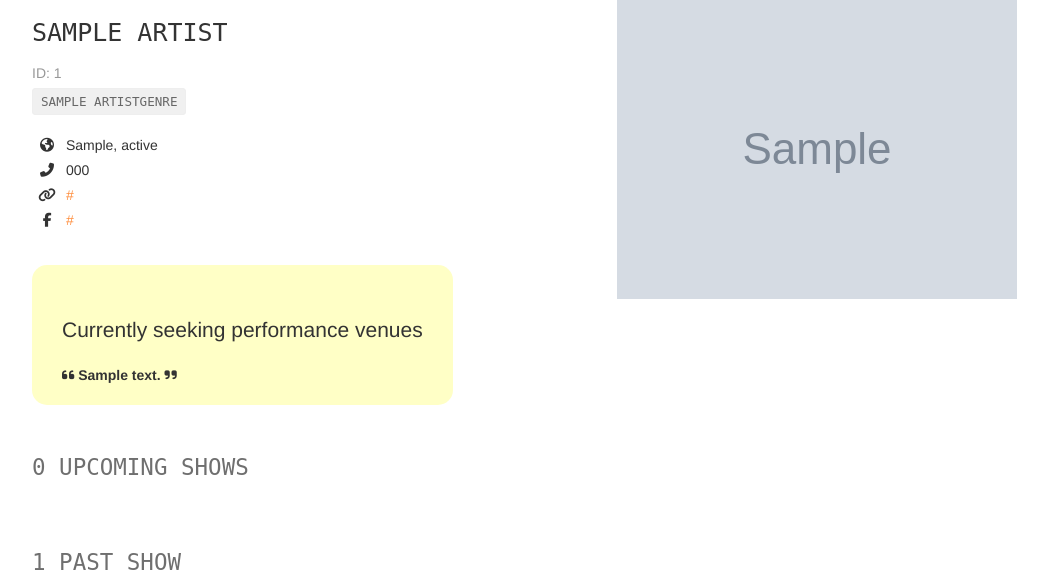
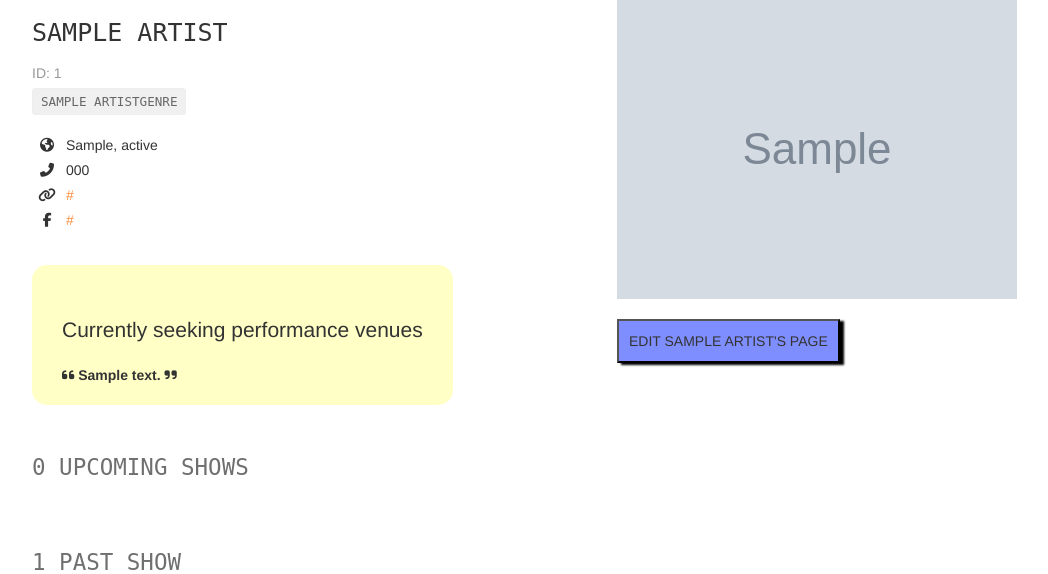
Before and after one commit to wbchristerson/fyyur, a Flask app: page /artists/1 in a window 1280 px wide. Shown: the part 81-655 px from the top of the page, without its empty margins (38-1086 px from the left). Run offline with Flask 2, Linux system fonts and the light colour scheme; tables that the repository leaves empty hold one stand-in row (values such as "Sample post"); grey boxes marked "Sample" are stand-in pictures; some libraries are stand-ins or nearby versions.

Commit message:
feat: Implement artist updates

```diff
--- a/app.py
+++ b/app.py
@@ -445,10 +445,35 @@ def edit_artist(artist_id):
 
 @app.route('/artists/<int:artist_id>/edit', methods=['POST'])
 def edit_artist_submission(artist_id):
-  # TODO: take values from the form submitted, and update existing
-  # artist record with ID <artist_id> using the new attributes
+  artist = Artist.query.get(artist_id)
 
+  if request.form.get("name", None):
+    artist.name = request.form.get("name")
+
+  if request.form.get("city", None):
+    artist.city = request.form.get("city")
+
+  if request.form.get("state", None):
+    artist.state = request.form.get("state")
+
+  if request.form.get("phone", None):
+    artist.phone = request.form.get("phone")
+
+  if request.form.get("facebook_link", None):
+    artist.facebook_link = request.form.get("facebook_link")
+
+  updated_genres = request.form.getlist('genres')
+  if updated_genres is not None and len(updated_genres) > 0:
+    matching_genre_pairs = ArtistGenre.query.filter(artist_id==artist_id).all()
+    for genre_pair in matching_genre_pairs:
+      db.session.delete(genre_pair)
+
+    for genre in updated_genres:
+      db.session.add(ArtistGenre(artist_id=artist_id, name=genre))
+
+  db.session.commit()
   return redirect(url_for('show_artist', artist_id=artist_id))
+
 
 @app.route('/venues/<int:venue_id>/edit', methods=['GET'])
 def edit_venue(venue_id):
@@ -491,11 +516,11 @@ def create_artist_submission():
 
   try:
     artist = Artist(
-      name=request.form.get('name'),
-      city = request.form.get('city'),
-      state = request.form.get('state'),
-      phone = request.form.get('phone'),
-      facebook_link = request.form.get('facebook_link')
+      name=request.form.get('name',''),
+      city = request.form.get('city',''),
+      state = request.form.get('state',''),
+      phone = request.form.get('phone',''),
+      facebook_link = request.form.get('facebook_link','')
     )
 
     genre_list = request.form.getlist('genres')
--- a/static/css/main.quickfix.css
+++ b/static/css/main.quickfix.css
@@ -4,5 +4,5 @@
  * Quickfix stylesheet file.
  *
  * Contains immediate fixes that should be revised later and added in the
- * main1.css.
+ * main4.css.
  */
--- a/static/css/main1.css
+++ b/static/css/main4.css
@@ -220,3 +220,15 @@ h2.monospace {
   box-shadow: 6px 3px 3px black;
   background: #ff000e;
 }
+#edit-artist {
+  background: #7f8eff;
+  margin-left: 15px;
+  margin-top: 20px;
+  padding: 10px;
+  box-shadow: 4px 2px 2px black;
+}
+#edit-artist:hover {
+  box-shadow: 6px 3px 3px black;
+  background: #001dff;
+  color: #f8f1ff;
+}
--- /dev/null
+++ b/static/js/button_actions7.js
@@ -0,0 +1,44 @@
+const onVenueDelete = function(e) {
+    e.preventDefault();
+    const venueId = e.target.dataset.id;
+    fetch('/venues/' + venueId, {
+        method: 'DELETE',
+    })
+    .then(() => {
+        window.location.href="/";
+    })
+    .catch((error) => error);
+};
+
+const venueDeleteButton = document.getElementById("delete-button");
+if (venueDeleteButton) {
+    venueDeleteButton.onclick = onVenueDelete;
+}
+
+
+const onArtistEditClick = function(e) {
+    e.preventDefault();
+    const artistId = e.target.dataset.id;
+    fetch('/artists/' + artistId + '/edit', {
+        method: 'GET',
+    })
+    .then((data) => {
+        console.log("data.response: ", data.url);
+        window.location.href = data.url;
+    })
+    .catch((error) => error);
+
+    // fetch('/venues/' + venueId, {
+    //     method: 'DELETE',
+    // })
+    //     .then(() => {
+    //         window.location.href="/";
+    //     })
+    //     .catch((error) => error);
+    // console.log(e);
+};
+
+const artistEditButton = document.getElementById("edit-artist");
+if (artistEditButton) {
+    artistEditButton.onclick = onArtistEditClick;
+}
--- a/templates/layouts/form.html
+++ b/templates/layouts/form.html
@@ -14,7 +14,7 @@
 <link type="text/css" rel="stylesheet" href="/static/css/bootstrap-3.1.1.min.css">
 <link type="text/css" rel="stylesheet" href="/static/css/bootstrap-theme-3.1.1.min.css" />
 <link type="text/css" rel="stylesheet" href="/static/css/layout.main.css" />
-<link type="text/css" rel="stylesheet" href="/static/css/main1.css" />
+<link type="text/css" rel="stylesheet" href="/static/css/main4.css" />
 <link type="text/css" rel="stylesheet" href="/static/css/main.responsive.css" />
 <link type="text/css" rel="stylesheet" href="/static/css/main.quickfix.css" />
 <!-- /styles -->
--- a/templates/layouts/main.html
+++ b/templates/layouts/main.html
@@ -12,7 +12,7 @@
 <!-- styles -->
 <link type="text/css" rel="stylesheet" href="/static/css/bootstrap.min.css">
 <link type="text/css" rel="stylesheet" href="/static/css/layout.main.css" />
-<link type="text/css" rel="stylesheet" href="/static/css/main1.css" />
+<link type="text/css" rel="stylesheet" href="/static/css/main4.css" />
 <link type="text/css" rel="stylesheet" href="/static/css/main.responsive.css" />
 <link type="text/css" rel="stylesheet" href="/static/css/main.quickfix.css" />
 <!-- /styles -->
@@ -117,7 +117,8 @@
   <script>window.jQuery || document.write('<script type="text/javascript" src="/static/js/libs/jquery-1.11.1.min.js"><\/script>')</script>
   <script type="text/javascript" src="/static/js/libs/bootstrap-3.1.1.min.js" defer></script>
   <script type="text/javascript" src="/static/js/plugins.js" defer></script>
-  {% if request.endpoint.startswith('show_venue') %} <script type="text/javascript" src="/static/js/delete_venue_button_click.js"></script> {% endif %}
+  <script type="text/javascript" src="/static/js/button_actions7.js"></script>
+<!--  {% if request.endpoint.startswith('venues') or request.endpoint.startswith('artist') %} <script type="text/javascript" src="/static/js/button_actions7.js"></script> {% endif %}-->
 
 </body>
 </html>
--- a/templates/pages/show_artist.html
+++ b/templates/pages/show_artist.html
@@ -42,6 +42,9 @@
 	<div class="col-sm-6">
 		<img src="{{ artist.image_link }}" alt="Venue Image" />
 	</div>
+	<div>
+		<button id="edit-artist" type="button" data-id="{{ artist.id }}">EDIT {{ artist.name.upper() }}'S PAGE</button>
+	</div>
 </div>
 <section>
 	<h2 class="monospace">{{ artist.upcoming_shows_count }} Upcoming {% if artist.upcoming_shows_count == 1 %}Show{% else %}Shows{% endif %}</h2>
```
Also changed, not shown: static/js/delete_venue_button_click.js (deleted, +0 -14 lines).
